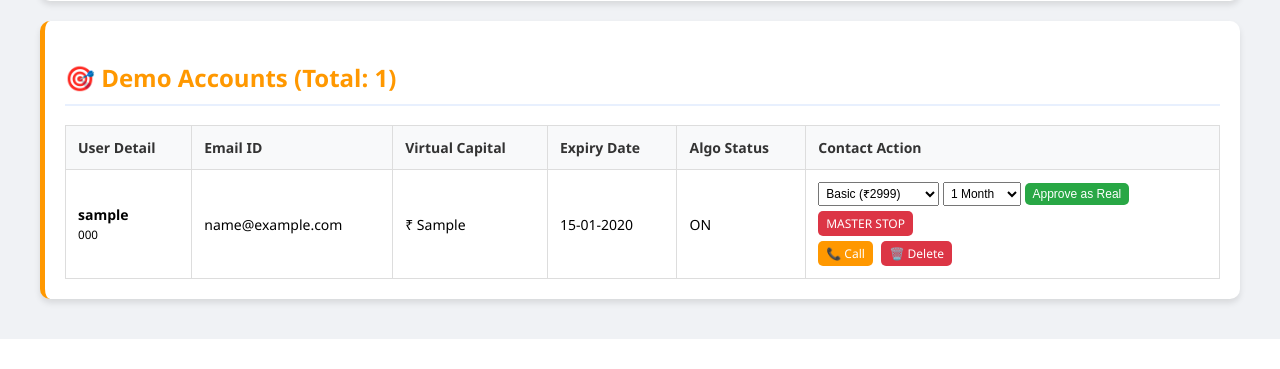
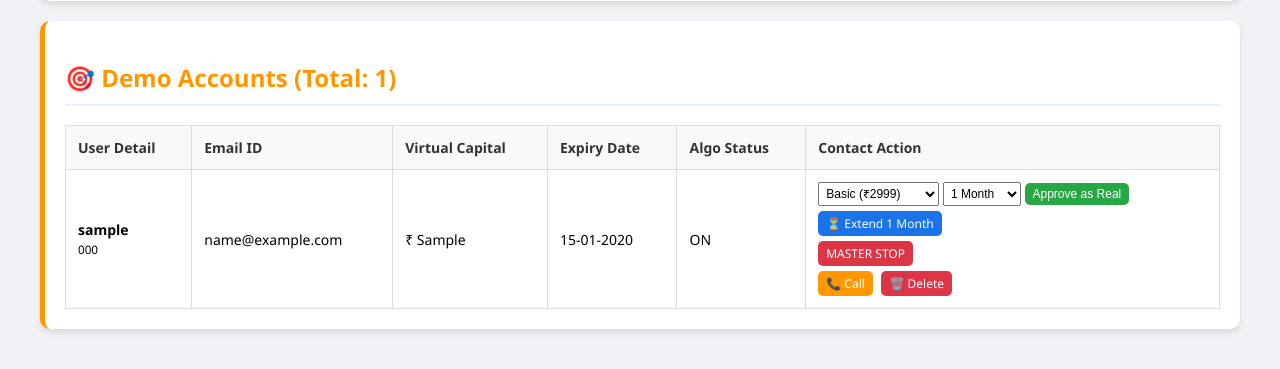
Before and after one commit to venkatanelson/GVN_MASTER_AI, a Python web app: template templates/admin.html in a window 1280 px wide. Shown: the part 741-1110 px from the top of the page. Before the commit the page ends 1080 px from the top, so only its background shows below. Run offline with Jinja, Linux system fonts and the light colour scheme; the template is opened without the code that fills it: most values are stand-ins (such as "Sample title", 1, 10 or a date in 2020).

Commit message:
Update admin.html

```diff
--- a/templates/admin.html
+++ b/templates/admin.html
@@ -143,6 +143,8 @@
                             <button type="submit" class="btn btn-approve" style="padding: 4px 8px; font-size:12px;">Approve as Real</button>
                         </form>
                         <br>
+                        <a href="/admin-extend-demo/{{ user.id }}" class="btn" style="background:#1a73e8; padding: 4px 8px; font-size:12px; margin-bottom:5px;" onclick="return confirm('Extend Demo for 1 Month?');">⏳ Extend 1 Month</a>
+                        <br>
                         <a href="/toggle-kill-switch/{{ user.id }}" class="btn {{ 'btn-stop' if not user.admin_kill_switch else 'btn-approve' }}" style="padding: 4px 8px; font-size:12px; margin-bottom:5px;">
                             {{ 'MASTER STOP' if not user.admin_kill_switch else 'ENABLE ALGO' }}
                         </a>
```
